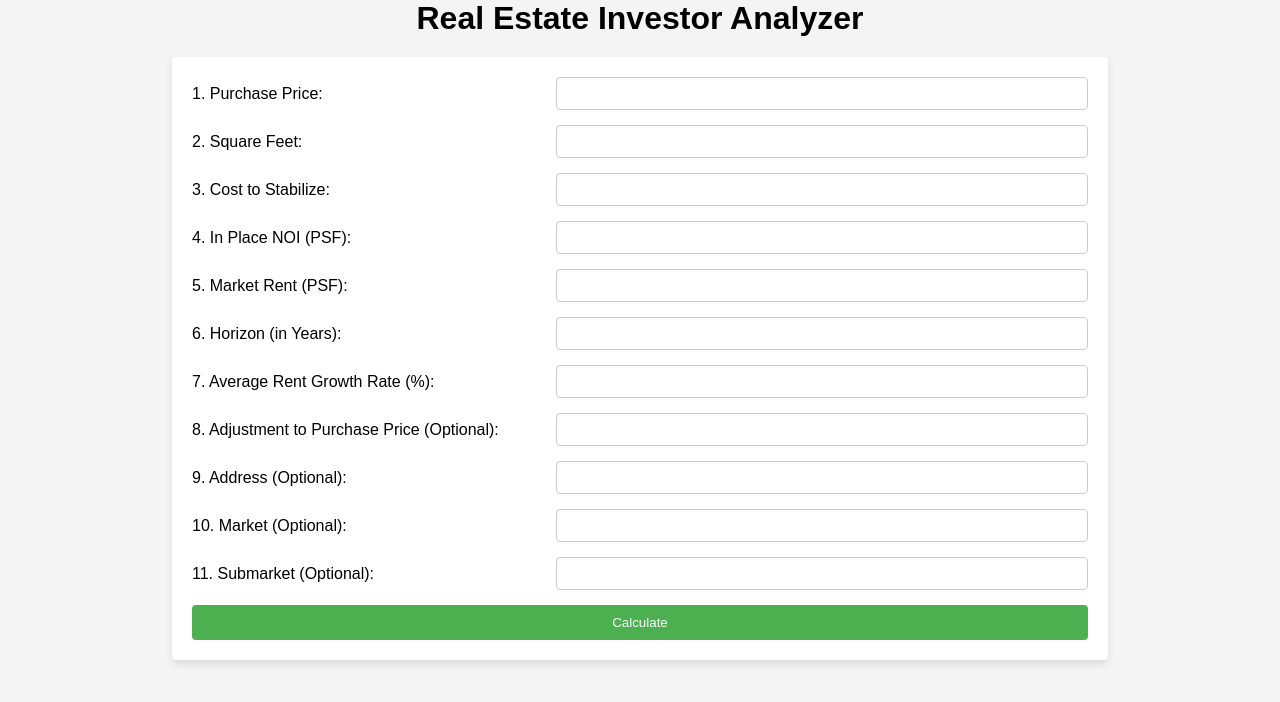
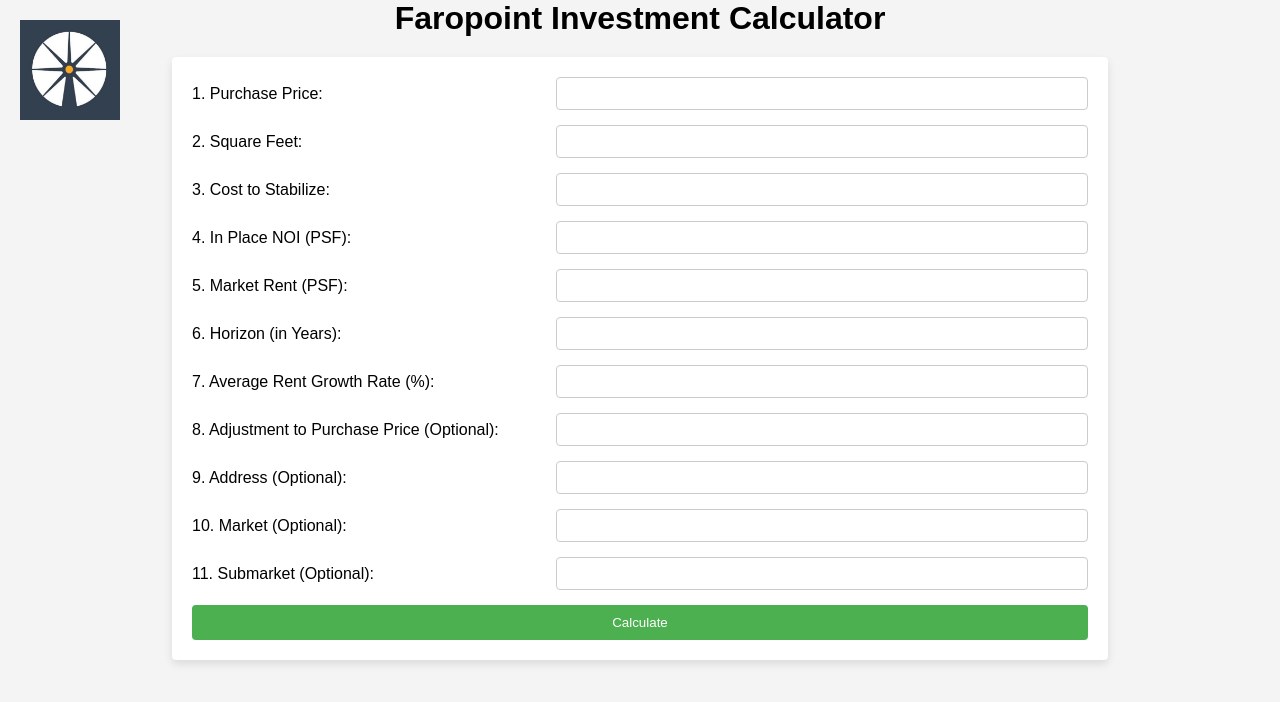
Before and after one commit to GabeGordon94/RealEstateAnalyzer, a plain HTML site: page index.html in a window 1280 px wide. Drawn offline with Linux system fonts and the light colour scheme.

Commit message:
add logo fix title

```diff
--- a/index.html
+++ b/index.html
@@ -2,9 +2,9 @@
 <html>
 
 <head>
-  <title>Real Estate Investor Analyzer</title>
-  <link rel="icon" type="image/x-icon" href="yannai.ico">
+  <title>Faropoint Investment Calculator</title>
   <meta name="viewport" content="width=device-width, initial-scale=1.0, maximum-scale=1.0">
+  <link rel="icon" type="image/jpeg" href="logo.jpg">
 
   <style>
     body {
@@ -105,15 +105,29 @@
     .calculation:hover .tooltip {
       opacity: 1;
     }
+    #logo {
+      position: absolute;
+      top: 20px;
+      left: 20px;
+      width: 100px; /* Adjust the width as needed */
+      height: auto; /* Automatically scale the height based on the width */
+    }
+    @media (max-width: 900px) {
+      #logo {
+        display: none;
+      }
+    }
   </style>
 </head>
 
 <body>
-  <h1>Real Estate Investor Analyzer</h1>
+  <img src="logo.jpg" alt="Logo" id="logo">
+
+  <h1>Faropoint Investment Calculator</h1>
   <form id="realEstateForm">
     <div class="form-group">
       <label for="purchasePrice">1. Purchase Price:</label>
-      <input type="text" name="purchasePrice" required oninput="formatNumberInput(this)">
+      <input type="text" name="purchasePrice" required oninput="formatNumberInput(this)" step="any">
     </div>
 
     <div class="form-group">
```
Also changed, not shown: logo.jpg (added), yannai.ico (deleted).
